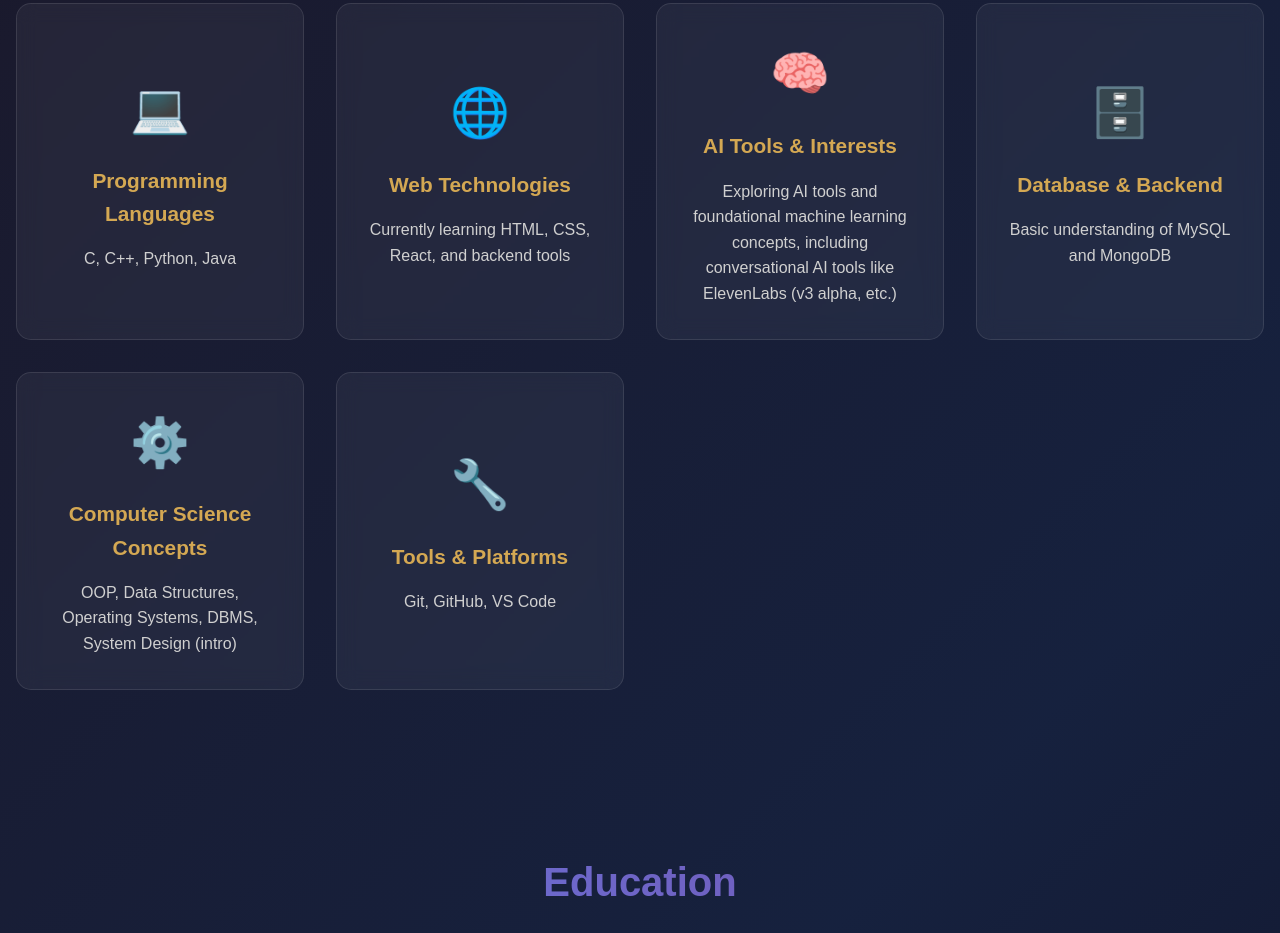
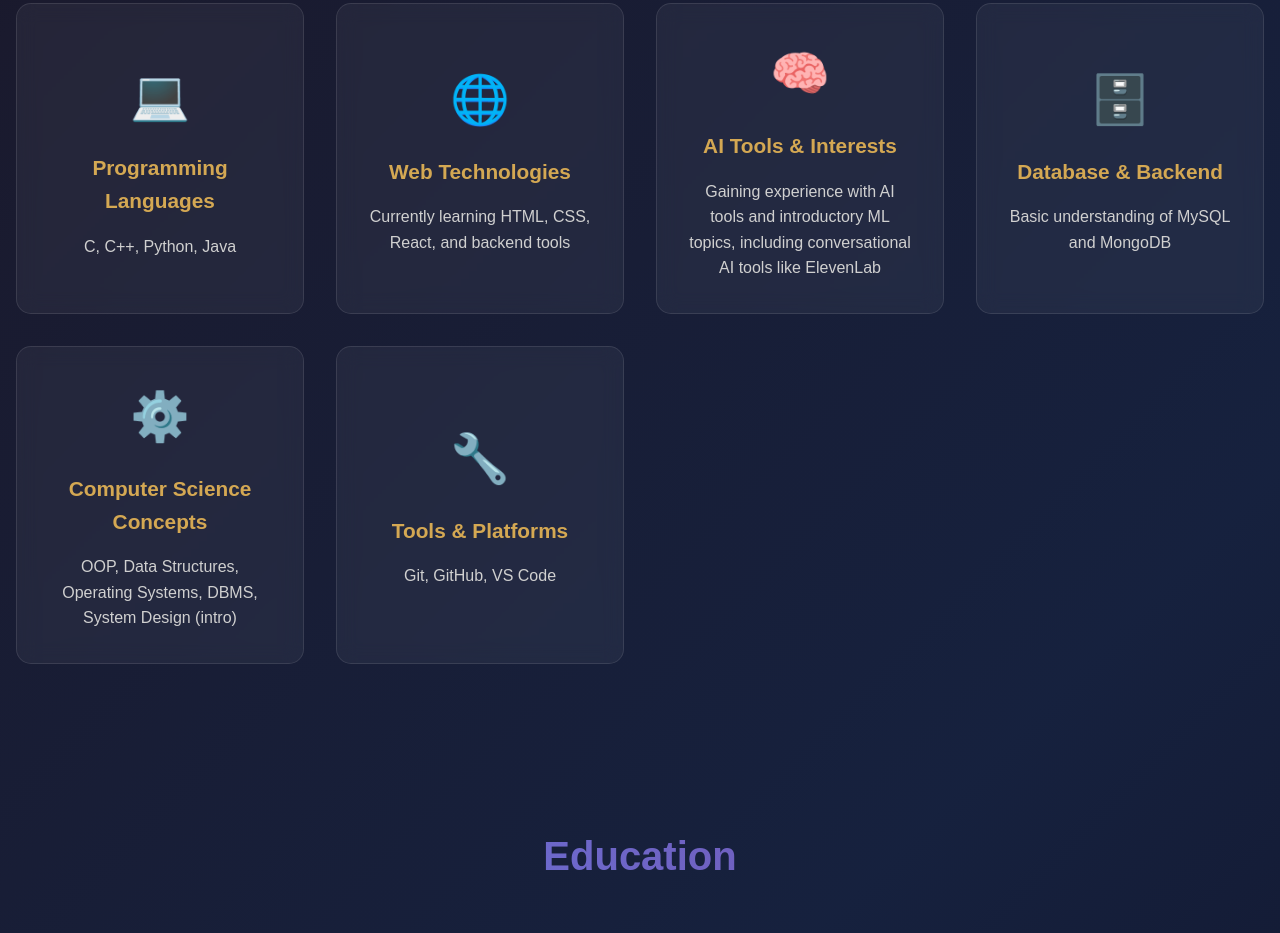
Before and after one commit to AaryaShrivaastava/Portfolio, a plain HTML site: page index.html in a window 1280 px wide. Shown: the part 1665-2598 px from the top of the page. Drawn offline with Linux system fonts and the light colour scheme.

Commit message:
Update index.html

```diff
--- a/index.html
+++ b/index.html
@@ -619,7 +619,7 @@
         <div class="skill-card">
             <div class="skill-icon">🧠</div>
             <h3>AI Tools & Interests</h3>
-            <p>Exploring AI tools and foundational machine learning concepts, including conversational AI tools like ElevenLabs (v3 alpha, etc.)</p>
+            <p>Gaining experience with AI tools and introductory ML topics, including conversational AI tools like ElevenLab</p>
         </div>
         <div class="skill-card">
             <div class="skill-icon">🗄️</div>
```
